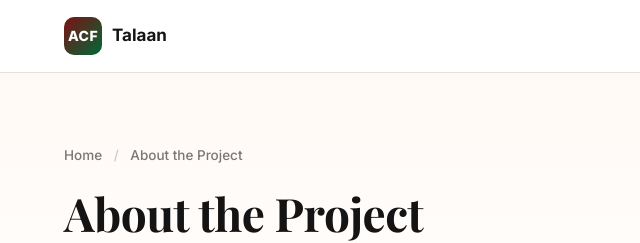
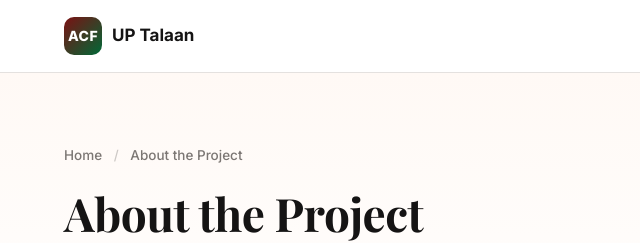
Before and after one commit to RenzyZy/ACF, a plain HTML site: page about.html in a window 1280 px wide. Shown: the top 243 px of the page, 0-640 px from the left. Drawn offline with nearby package versions, Linux system fonts and the light colour scheme.

Commit message:
last commit

```diff
--- a/about.html
+++ b/about.html
@@ -14,7 +14,7 @@
         <div class="container nav-container">
             <a href="index.html" class="logo">
                 <span class="logo-badge">ACF</span>
-                <span class="logo-text">Talaan</span>
+                <span class="logo-text">UP Talaan</span>
             </a>
             <nav class="nav-links">
                 <a href="index.html" class="nav-link">Home</a>
@@ -154,7 +154,7 @@
             <div class="footer-brand">
                 <a href="index.html" class="logo footer-logo">
                     <span class="logo-badge">ACF</span>
-                    <span class="logo-text">Talaan</span>
+                    <span class="logo-text">UP Talaan</span>
                 </a>
                 <p class="footer-tagline">CS 191 progress blog and project resource hub for ACF's work with Solheim Library (UP School of Archaeology).</p>
             </div>
```
Also changed, not shown: resources.html (+2 -2 lines), js/main.js (line endings or trailing spaces).
